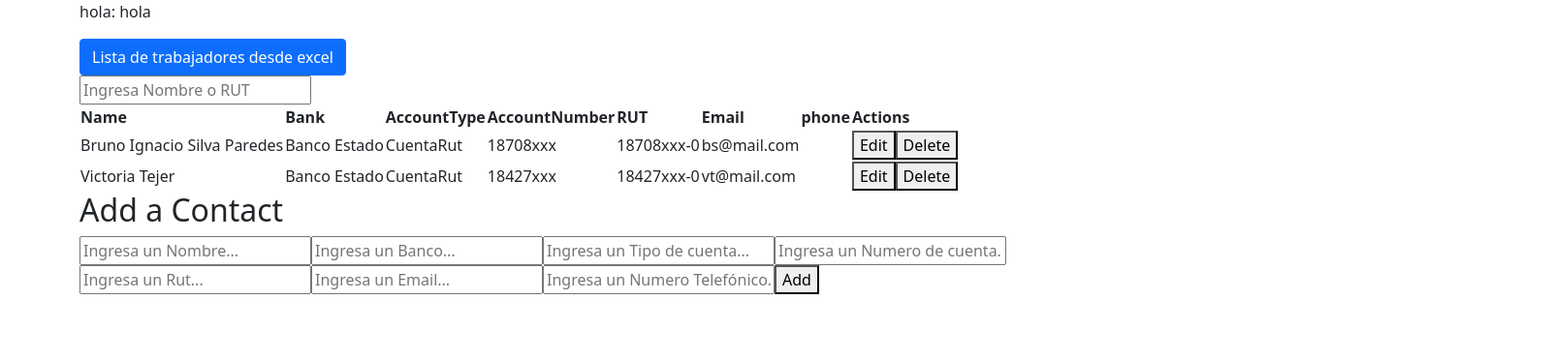
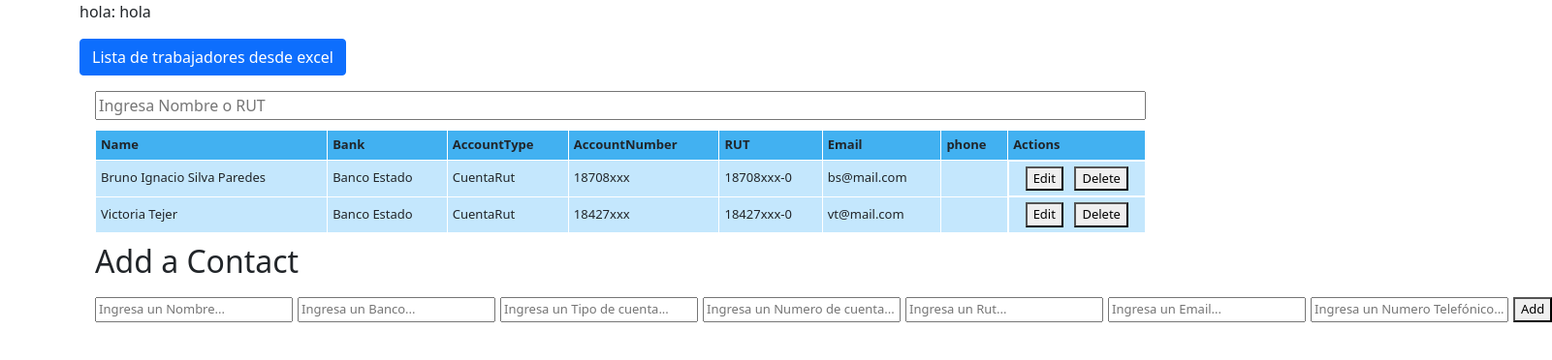
Before and after one commit to Hindegarth/ERP_IS_Electron, a React (Create React App) app: page / in a window 1280 px wide. Shown: the top 372 px of the page at 97% size, 1601 px wide, since content can reach past the window. Built offline with nearby package versions, Linux system fonts and the light colour scheme.

Commit message:
colorTable

```diff
--- a/src/App.css
+++ b/src/App.css
@@ -36,3 +36,49 @@
     transform: rotate(360deg);
   }
 }
+
+
+
+/* table worker */
+
+.app-container {
+  display: flex;
+  flex-direction: column;
+  gap: 10px;
+  padding: 1rem;
+}
+
+table {
+  border-collapse: collapse;
+  width: 100%;
+}
+
+th,
+td {
+  border: 1px solid #ffffff;
+  text-align: left;
+  padding: 5px;
+  font-size: 32px;
+}
+
+th {
+  background-color: rgb(66, 177, 241);
+}
+
+td {
+  background-color: rgb(196, 231, 253);
+}
+
+form {
+  display: flex;
+  gap: 5px;
+}
+
+form td:last-child {
+  display: flex;
+  justify-content: space-evenly;
+}
+
+form * {
+  font-size: 13px;
+}
--- a/src/components/TableWorker.js
+++ b/src/components/TableWorker.js
@@ -45,6 +45,7 @@ const TableWorker = () => {
     newFormData[fieldName] = fieldValue;
 
     setAddFormData(newFormData);
+    workers.append(newFormData);
   };
 
   // Celdas donde se pone la informacion nueva, en este caso de edicion
@@ -153,7 +154,7 @@ const TableWorker = () => {
           value={rowState}
           placeholder="Ingresa Nombre o RUT"
           onChange={(newSearch) => setRowState(newSearch.target.value)}
-          input
+
         />
 
         <form onSubmit={handleEditFormSubmit}>
@@ -239,7 +240,6 @@ const TableWorker = () => {
           <input
             type="text"
             name="phone"
-            required="required"
             placeholder="Ingresa un Numero Telefónico..."
             onChange={handleAddFormChange}
           />
```
